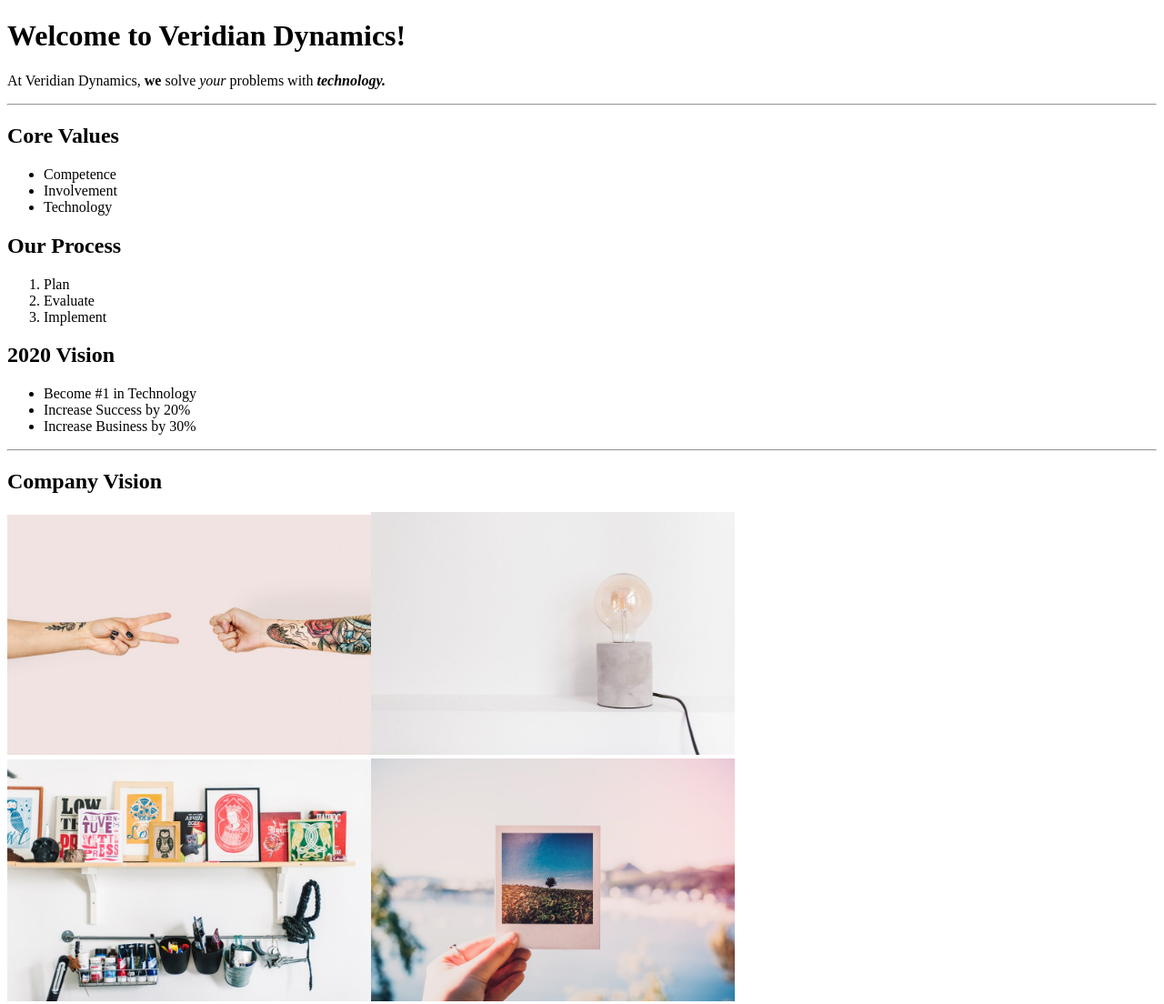
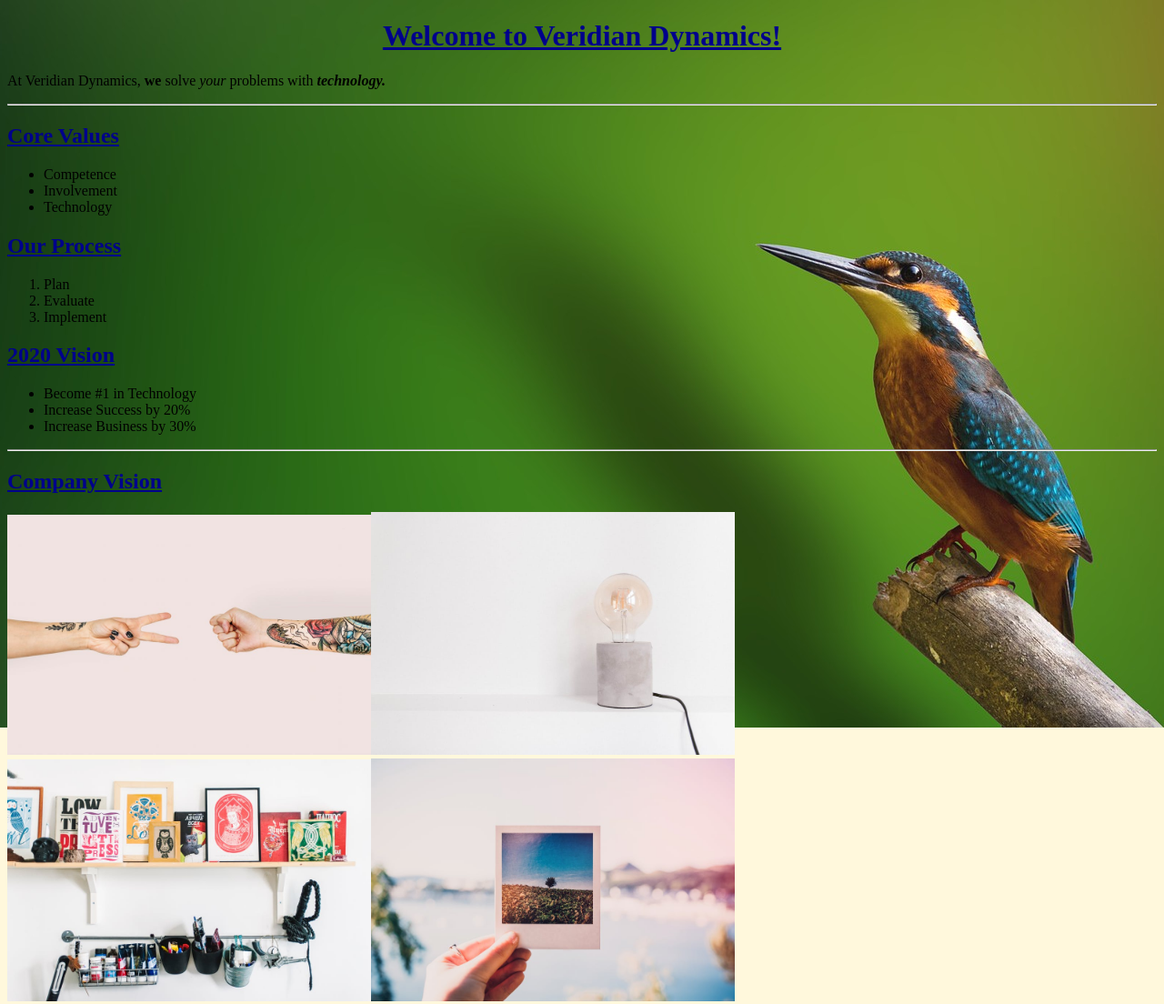
Before and after one commit to jerlogan/codeup-web-exercises, a plain HTML site: page welcome.html in a window 1280 px wide. Shown: the top 1104 px of the page at 91% size. Drawn offline with Linux system fonts and the light colour scheme.

Commit message:
CSS Selectors & Properties Exercise draft 1

```diff
--- /dev/null
+++ b/css/style.css
@@ -0,0 +1,16 @@
+body {
+    background-color: cornsilk;
+    background-image: url("../img/css-background2.jpg");
+    background-repeat: no-repeat;
+    background-size: 100%;
+}
+
+h1,
+h2 {
+    text-decoration: underline;
+    color: darkblue;
+}
+
+h1 {
+    text-align: center;
+}
--- a/welcome.html
+++ b/welcome.html
@@ -3,9 +3,10 @@
 <head>
     <meta charset="UTF-8">
     <title>Welcome HTML</title>
+    <link rel="stylesheet" href="css/style.css">
 </head>
 <body>
-   <h1>Welcome to Veridian Dynamics!</h1>
+   <h1 class="fancy-header">Welcome to Veridian Dynamics!</h1>
     <p>At Veridian Dynamics, <b>we</b> solve <em>your</em> problems with <b><em>technology.</em></b></p>
     <hr>
     <h2>Core Values</h2>
```
Also changed, not shown: pet-register.html (+0 -2 lines), zillow.html (added, +15 -0 lines), img/css-background1.jpg (added), img/css-background2.jpg (added).
